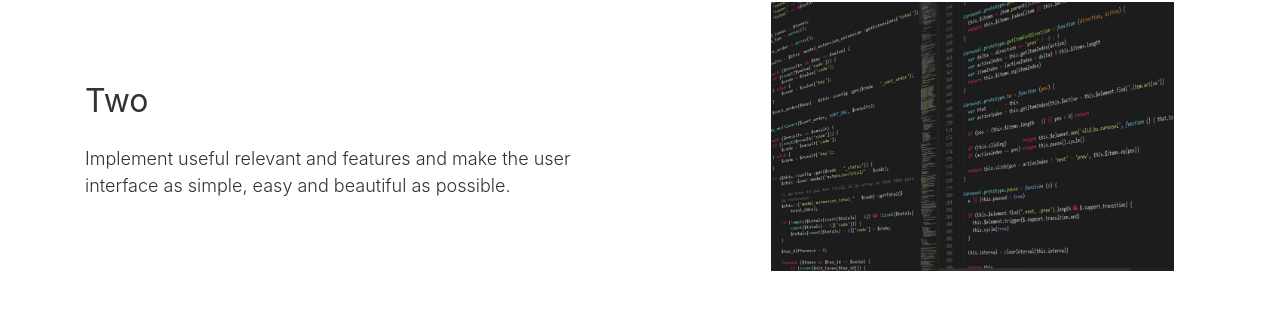
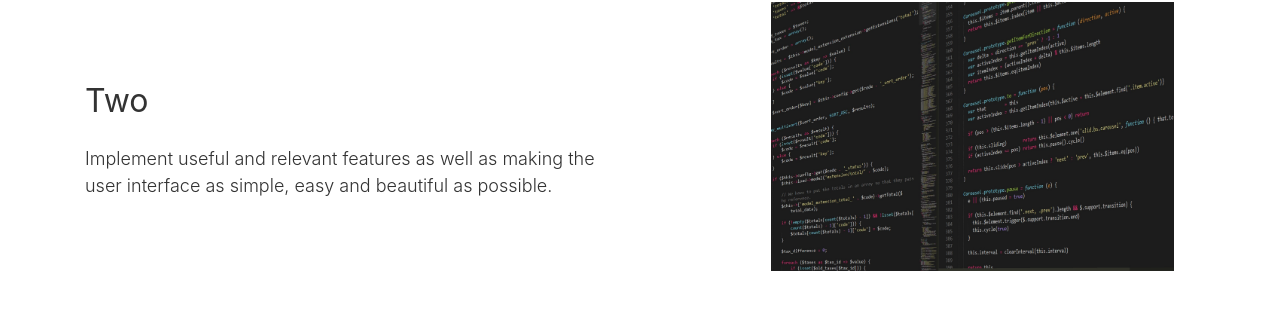
Before and after one commit to Deux08/deux08.github.io, a plain HTML site: page index.html in a window 1280 px wide. Shown: the part 1389-1710 px from the top of the page. Drawn offline with nearby package versions, Linux system fonts and the light colour scheme.

Commit message:
Update index.html

```diff
--- a/index.html
+++ b/index.html
@@ -65,7 +65,7 @@
 					<div class="row">
 						<div class="col-md-6 col-xs-12 d-flex flex-column justify-content-center order-2 order-md-1 py-4">
 							<h2 class="my-3"><b>Two</b></h2>
-							<p class="lead">Implement useful relevant and features and make the user interface as simple, easy and beautiful as possible.</p>
+							<p class="lead">Implement useful and relevant features as well as making the user interface as simple, easy and beautiful as possible.</p>
 						</div>
 						<div class="col-lg-5 col-md-6 p-md-4 col-xs-12 offset-lg-1 order-1 order-md-2"><img class="img-fluid d-block" src="images/code.jpg" width="1500"></div>
 					</div>
```
